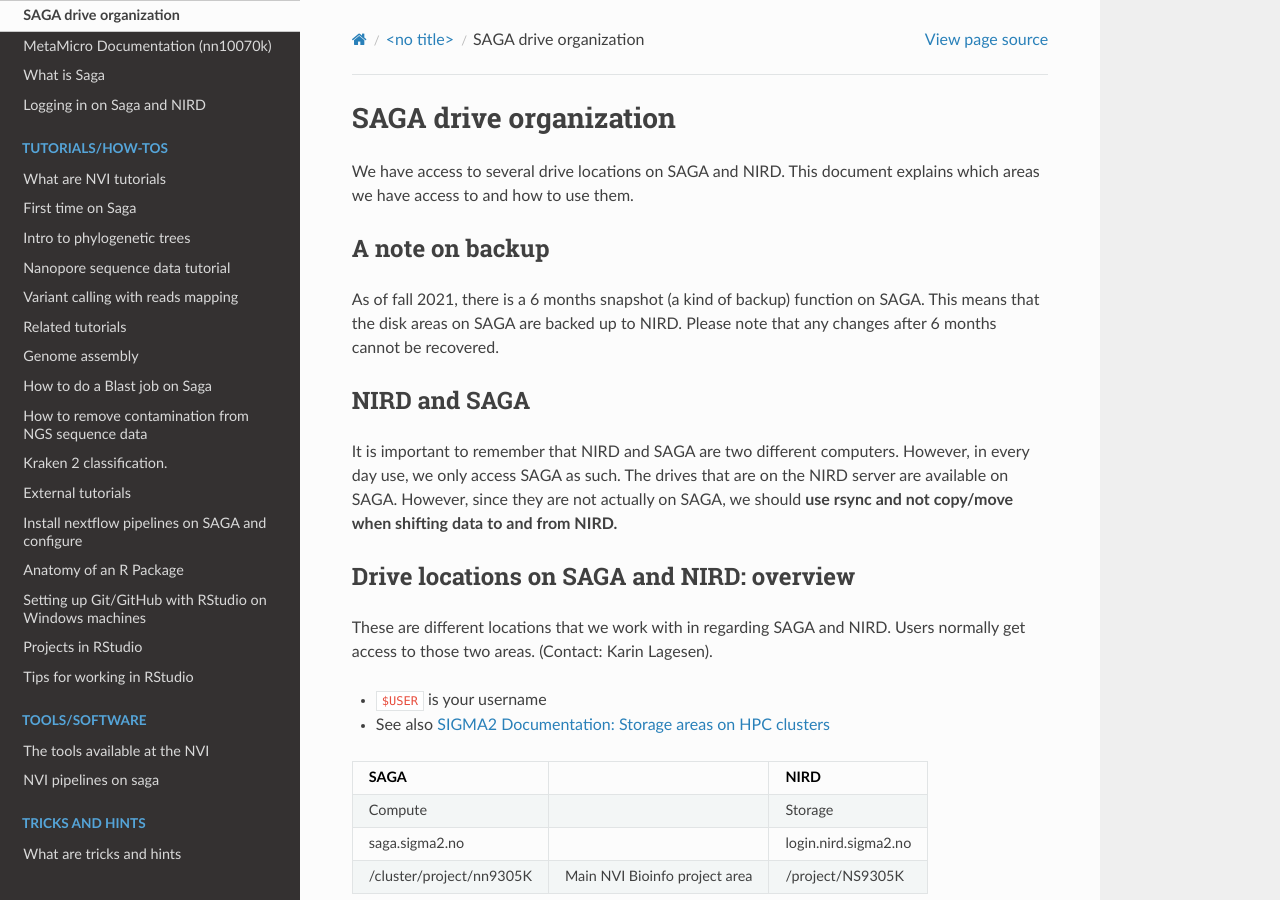
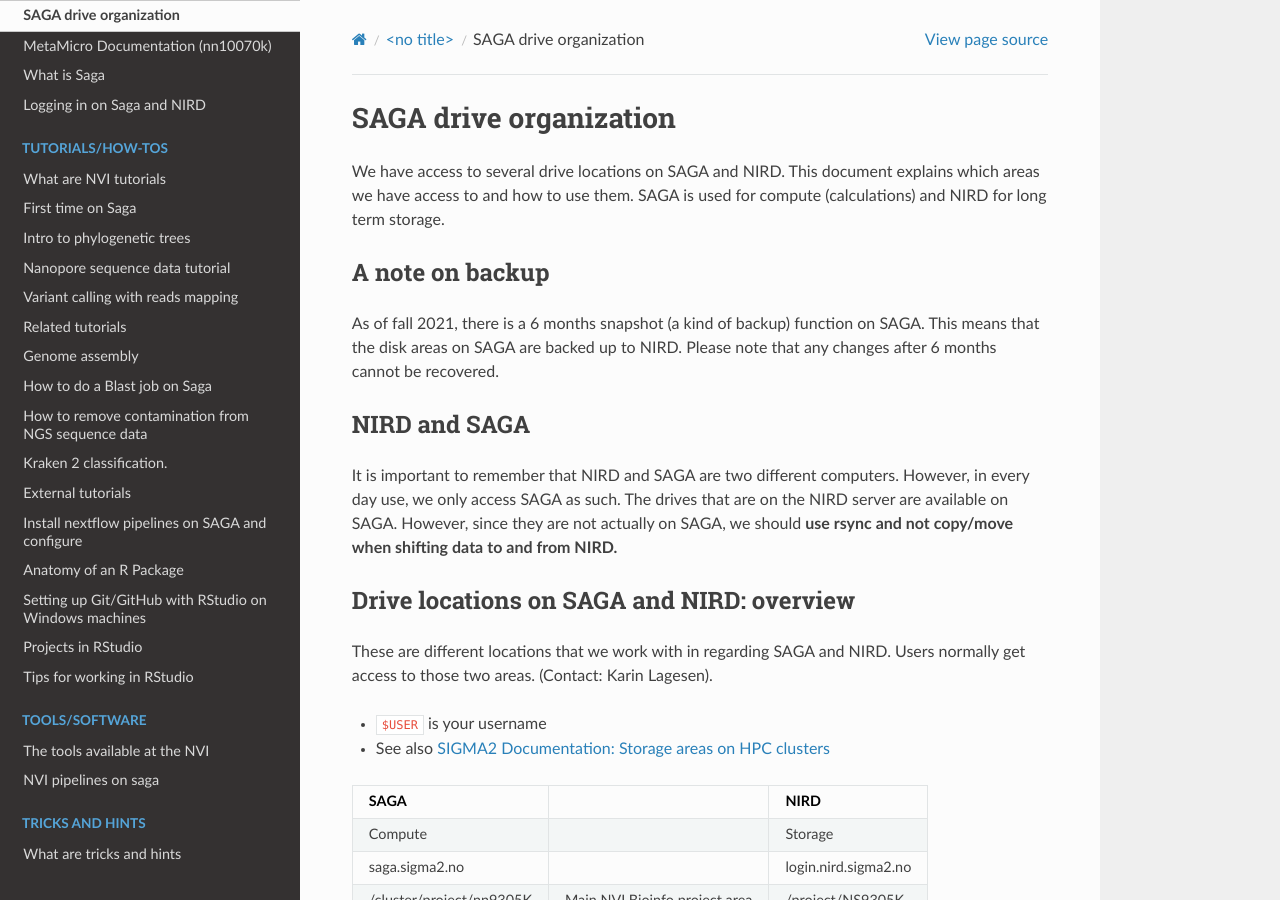
Before and after one commit to NorwegianVeterinaryInstitute/nvi-documentation, a Sphinx documentation site: the page built from docs/source/technical/drives_saga.md, in a window 1280 px wide and 900 px high. Built offline with Sphinx 7.4.7 and the Read the Docs theme 2.0.0, drawn with Linux system fonts in a browser that asks for light colours; pages that are not in the unit, such as notebooks, are missing from menus.

Commit message:
Update drives_saga.md

```diff
--- a/docs/source/technical/drives_saga.md
+++ b/docs/source/technical/drives_saga.md
@@ -1,7 +1,8 @@
 # SAGA drive organization
 
 We have access to several drive locations on SAGA and NIRD. This document
-explains which areas we have access to and how to use them.
+explains which areas we have access to and how to use them. SAGA is used
+for compute (calculations) and NIRD for long term storage.
 
 ## A note on backup
 
```
